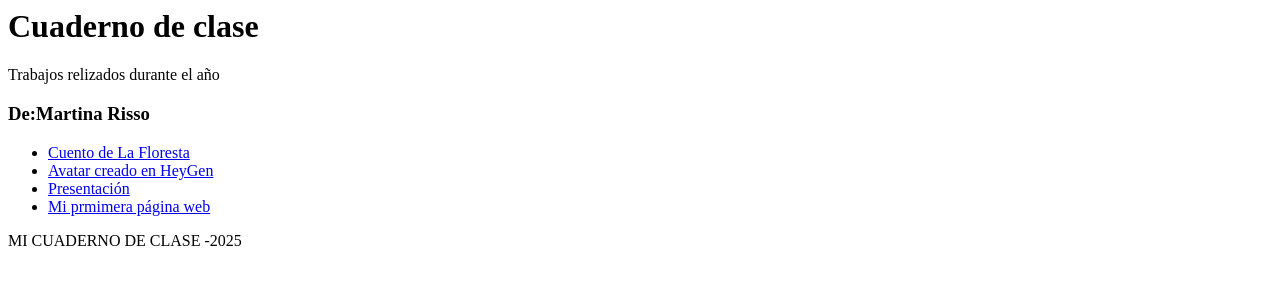
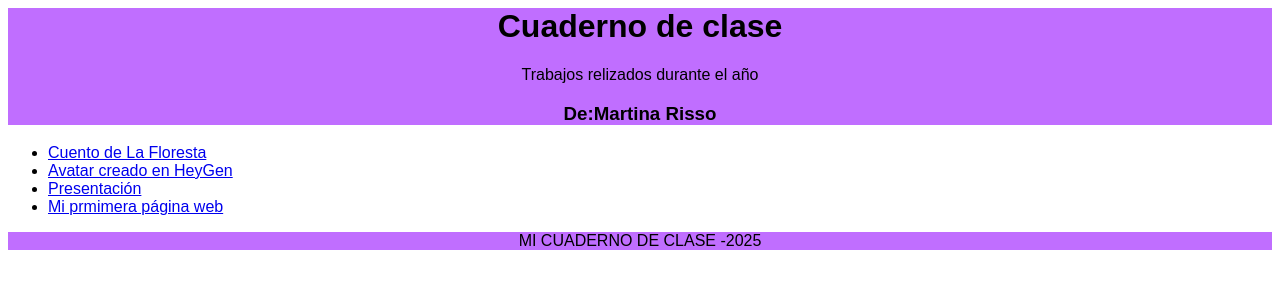
Before and after one commit to Marti3278968/cuaderno-de-clase, a plain HTML site: page index.html in a window 1280 px wide. Drawn offline with Linux system fonts and the light colour scheme.

Commit message:
Update index.html

```diff
--- a/index.html
+++ b/index.html
@@ -1,6 +1,6 @@
 <html>
 <head>
- <link rel="stylesheet" href"styles.css">
+ <link rel="stylesheet" href="style.css">
 <title>Mi cuaderno de clase</title>
  </head>
  <body>
```
